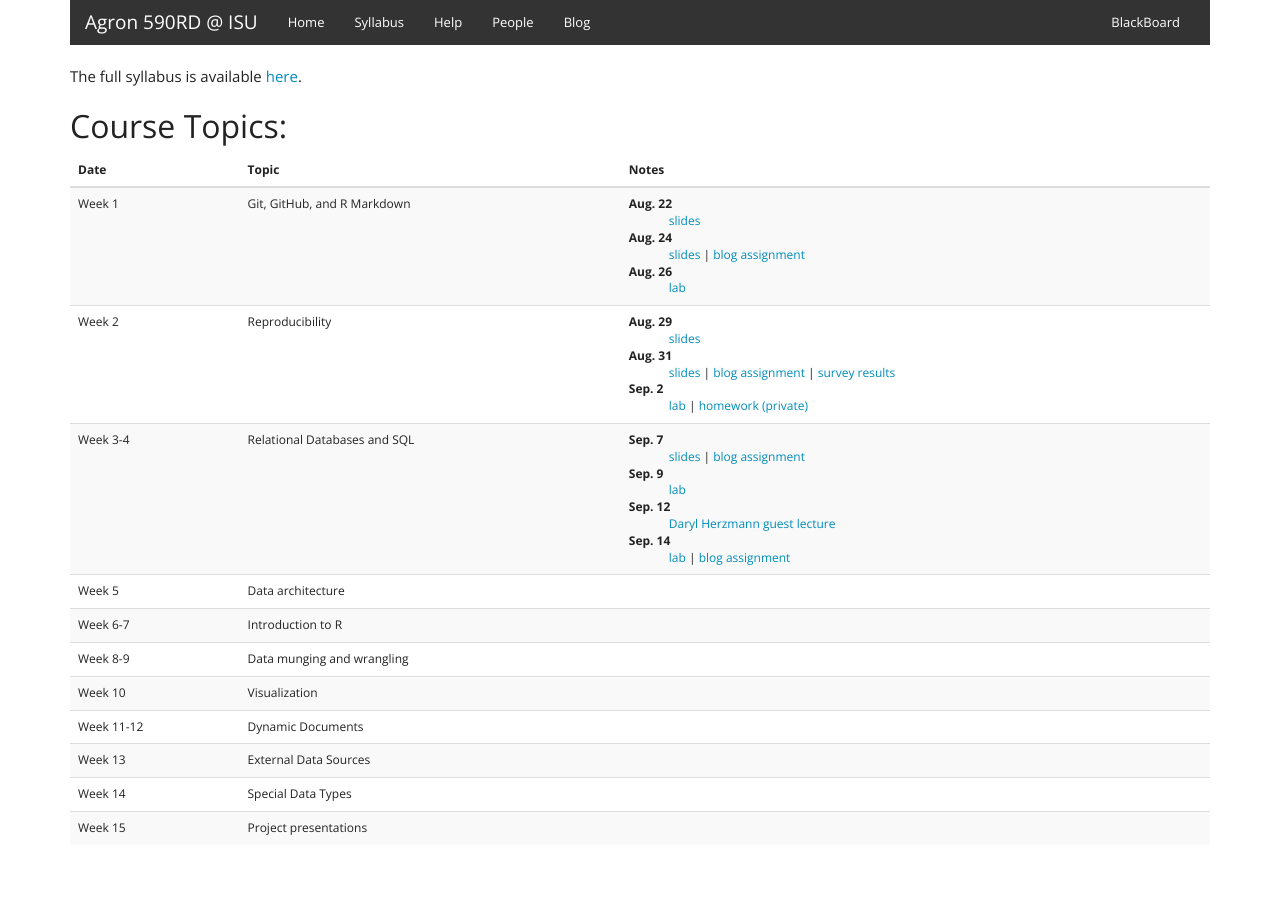
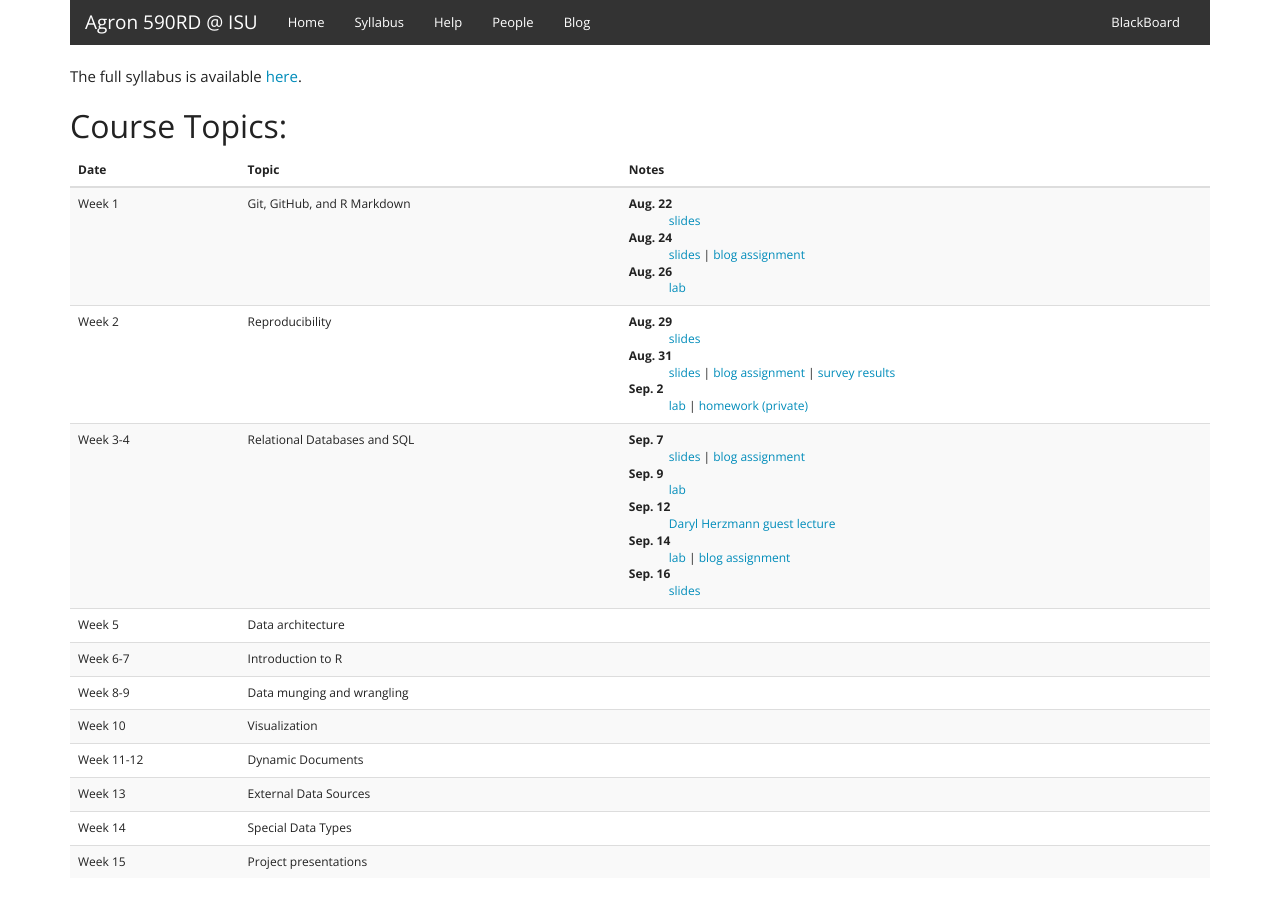
Before and after one commit to agron590-ISU/agron590-ISU.github.io, a Jekyll site: the page built from syllabus.html, in a window 1280 px wide. Built offline with Jekyll 4.4.1, drawn with Linux system fonts in a browser that asks for light colours.

Commit message:
add link to slides

```diff
--- a/syllabus.html
+++ b/syllabus.html
@@ -59,6 +59,8 @@
           <dd><a href="http://mesonet.agron.iastate.edu/present/160912_ag590/" target=_blank>Daryl Herzmann guest lecture</a></dd>
           <dt>Sep. 14</dt>
           <dd><a href="../lab/week_04/slides.html" target=_blank>lab</a> | <a href="https://github.com/agron590-ISU/blog/tree/master/04" target=_blank>blog assignment</a></dd>
+          <dt>Sep. 16</dt>
+          <dd><a href="../materials/week_04/relational_db/slides.html" target=_blank>slides</a></dd>
           </dl>
         </td>
       </tr>
```
